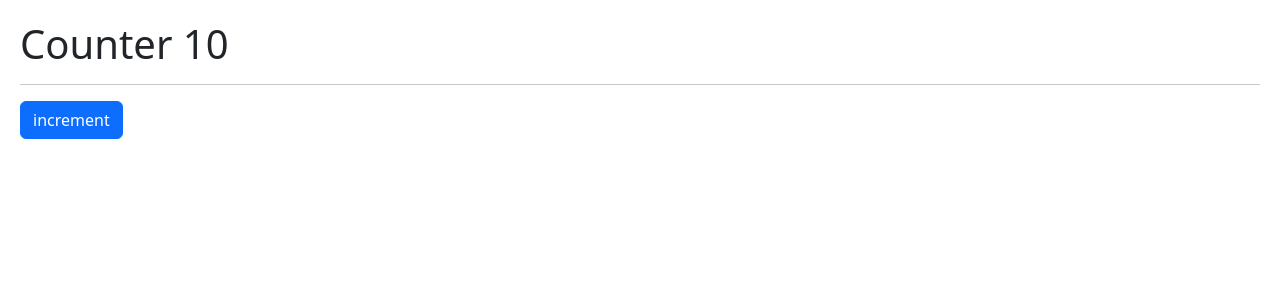
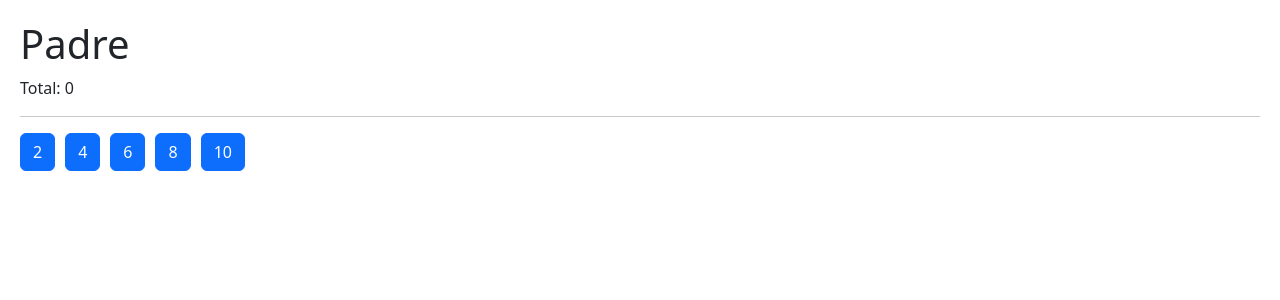
Before and after one commit to Davidcastel26/HooksReact, a React (Vite) app in the folder hook-app/: page / in a window 1280 px wide. Shown: the top 300 px of the page. Built offline with nearby package versions, Linux system fonts and the light colour scheme.

Commit message:
setting task

```diff
--- a/hook-app/src/main.jsx
+++ b/hook-app/src/main.jsx
@@ -12,10 +12,11 @@ import './index.css'
 // import { Layout } from './05-useLayoutEffect/Layout'
 // import { MemorizeComp } from './06-memos/MemorizeComp'
 // import { MemoHook } from './06-memos/MemoHook'
-import { CallbackHook } from './06-memos/CallbackHook'
+// import { CallbackHook } from './06-memos/CallbackHook'
+import { Padre } from './07-tarea-memo/Padre'
 
 ReactDOM.createRoot(document.getElementById('root')).render(
   // <React.StrictMode>
-    <CallbackHook />
+    <Padre />
   // </React.StrictMode>,
 )
```
Also changed, not shown: hook-app/src/07-tarea-memo/Hijo.jsx (renamed from hook-app/src/07-tarea-memo/Hijo.js), hook-app/src/07-tarea-memo/Padre.jsx (renamed from hook-app/src/07-tarea-memo/Padre.js).
